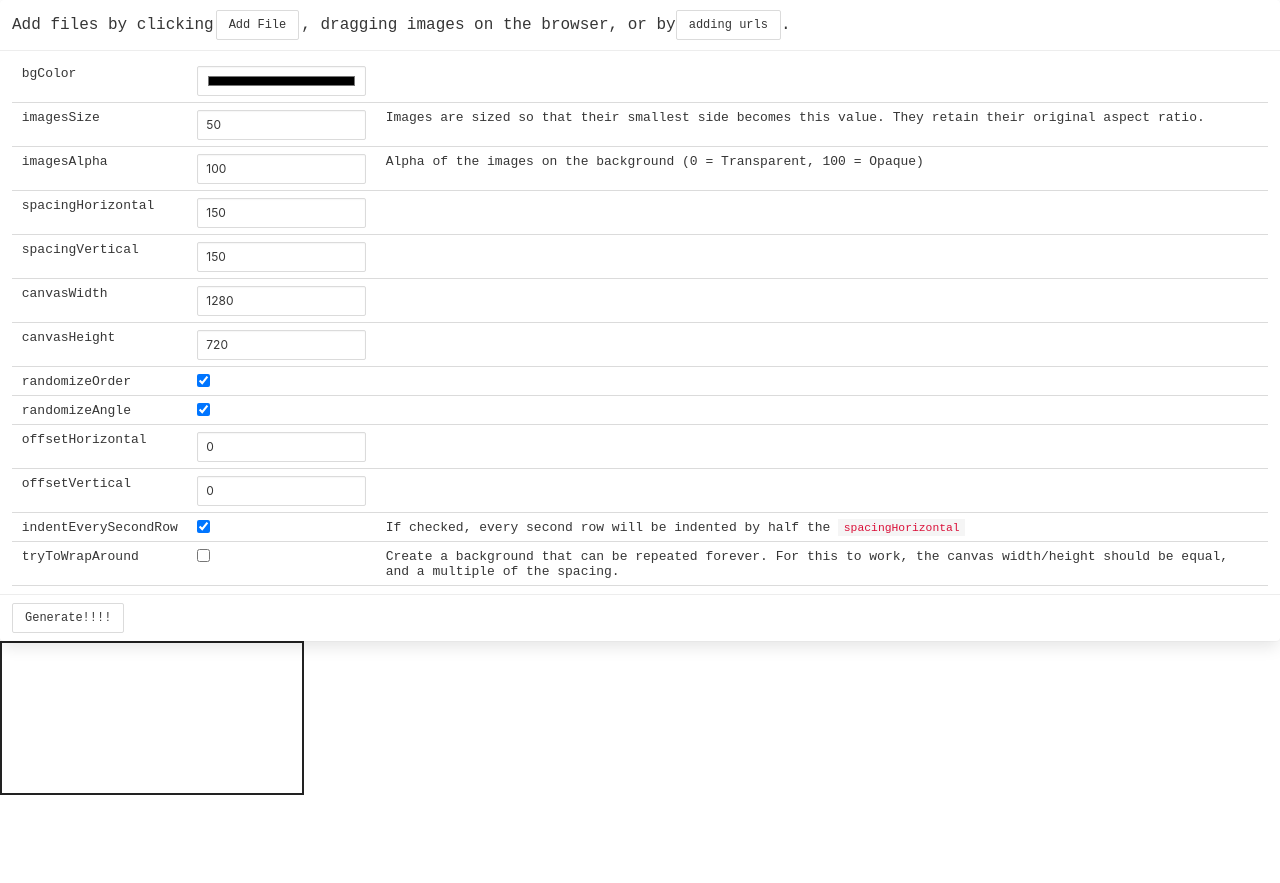
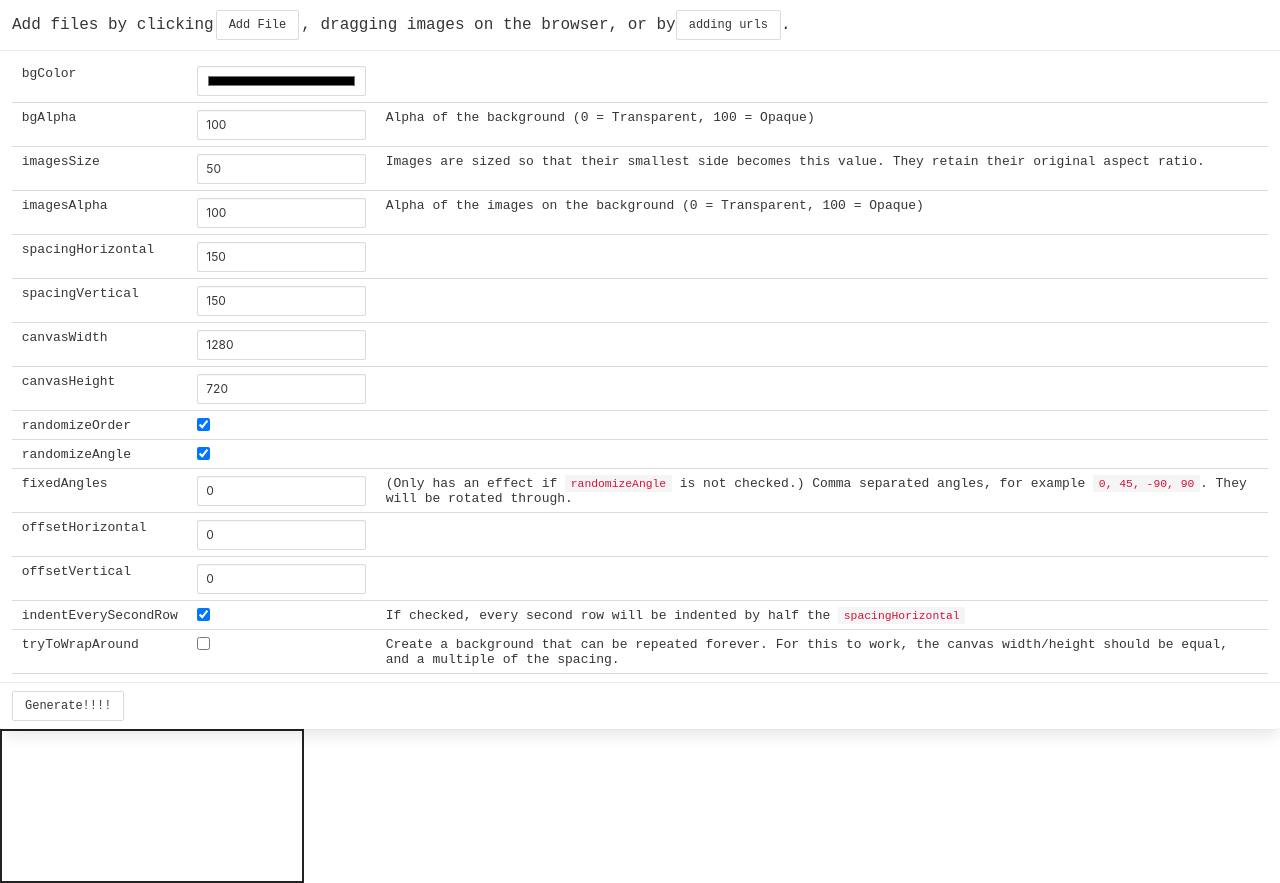
Before and after one commit to Zutatensuppe/bg-generator, a Vue app: page / in a window 1280 px wide. Before the commit the page ends 800 px from the top, so only its background shows below. Built offline with nearby package versions, Linux system fonts and the light colour scheme.

Commit message:
some additions

```diff
--- a/src/App.vue
+++ b/src/App.vue
@@ -19,6 +19,11 @@
           <td>bgColor</td>
           <td><input class="input is-small" type="color" v-model="bgColor" /></td>
           <td></td>
+        </tr>
+        <tr>
+          <td>bgAlpha</td>
+          <td><input class="input is-small" type="number" min="0" max="100" v-model="bgAlpha" /></td>
+          <td> Alpha of the background (0 = Transparent, 100 = Opaque)</td>
         </tr>
         <tr>
           <td>imagesSize</td>
@@ -59,6 +64,11 @@
           <td>randomizeAngle</td>
           <td><input type="checkbox" v-model="randomizeAngle" /></td>
           <td></td>
+        </tr>
+        <tr>
+          <td>fixedAngles</td>
+          <td><input class="input is-small" v-model="fixedAngles" /></td>
+          <td>(Only has an effect if <code>randomizeAngle</code> is not checked.) Comma separated angles, for example <code>0, 45, -90, 90</code>. They will be rotated through.</td>
         </tr>
         <tr>
           <td>offsetHorizontal</td>
@@ -132,9 +142,11 @@ export default defineComponent({
     const imagesSize = ref(50)
     const randomizeOrder = ref(true)
     const randomizeAngle = ref(true)
+    const fixedAngles = ref("0")
     const tryToWrapAround = ref(false)
     const indentEverySecondRow = ref(true)
     const imagesAlpha = ref(100)
+    const bgAlpha = ref(100)
 
     const offsetHorizontal = ref(0)
     const offsetVertical = ref(0)
@@ -144,6 +156,7 @@ export default defineComponent({
       wantToAddUrls,
       inputUrl,
       bgColor,
+      bgAlpha,
       spacingHorizontal,
       spacingVertical,
       canvasWidth,
@@ -152,6 +165,7 @@ export default defineComponent({
       imagesAlpha,
       randomizeOrder,
       randomizeAngle,
+      fixedAngles,
       indentEverySecondRow,
       tryToWrapAround,
       offsetHorizontal,
@@ -181,7 +195,15 @@ export default defineComponent({
         return
       }
 
+      const fixedAnglesList = this.fixedAngles.split(',')
+        .map(value => parseInt(value.trim(), 10))
+        .filter(value => !isNaN(value))
+      if (fixedAnglesList.length === 0) {
+        fixedAnglesList.push(0)
+      }
+
       const imagesSize = parseInt(`${this.imagesSize}`, 10)
+      const bgAlpha = parseInt(`${this.bgAlpha}`, 10) / 100
       const imagesAlpha = parseInt(`${this.imagesAlpha}`, 10) / 100
 
       const spacingHorizontal = parseInt(`${this.spacingHorizontal}`, 10)
@@ -193,14 +215,18 @@ export default defineComponent({
       const offsetHorizontal = parseInt(`${this.offsetHorizontal}`, 10)
       const offsetVertical = parseInt(`${this.offsetVertical}`, 10)
 
+      ctx.save();
+      ctx.globalAlpha = bgAlpha;
       ctx.fillStyle = this.bgColor;
       ctx.fillRect(0, 0, canvas.width, canvas.height)
+      ctx.restore();
 
       const images = []
       for (let u of this.urls) {
         images.push(await anImg(u))
       }
 
+      let fixedAngleIdx = 0
       let idx = 0
       let rows = 0
       let startY = this.tryToWrapAround ? 0 : -spacingVertical
@@ -222,7 +248,12 @@ export default defineComponent({
           }
 
           const image = images[idx%this.urls.length]
-          const angleInRadians = this.randomizeAngle ? deg2rad(Math.random() * 360) : 0
+          const angleInDeg = this.randomizeAngle ? Math.random() * 360 : fixedAnglesList[fixedAngleIdx]
+          fixedAngleIdx+=1
+          if (fixedAngleIdx >= fixedAnglesList.length) {
+            fixedAngleIdx = 0
+          }
+          const angleInRadians = deg2rad(angleInDeg)
 
           const poses = [[posX, posY]]
           if (this.tryToWrapAround) {
```
Also changed, not shown: 3 other files (tests, documents, lock files or other folders).
